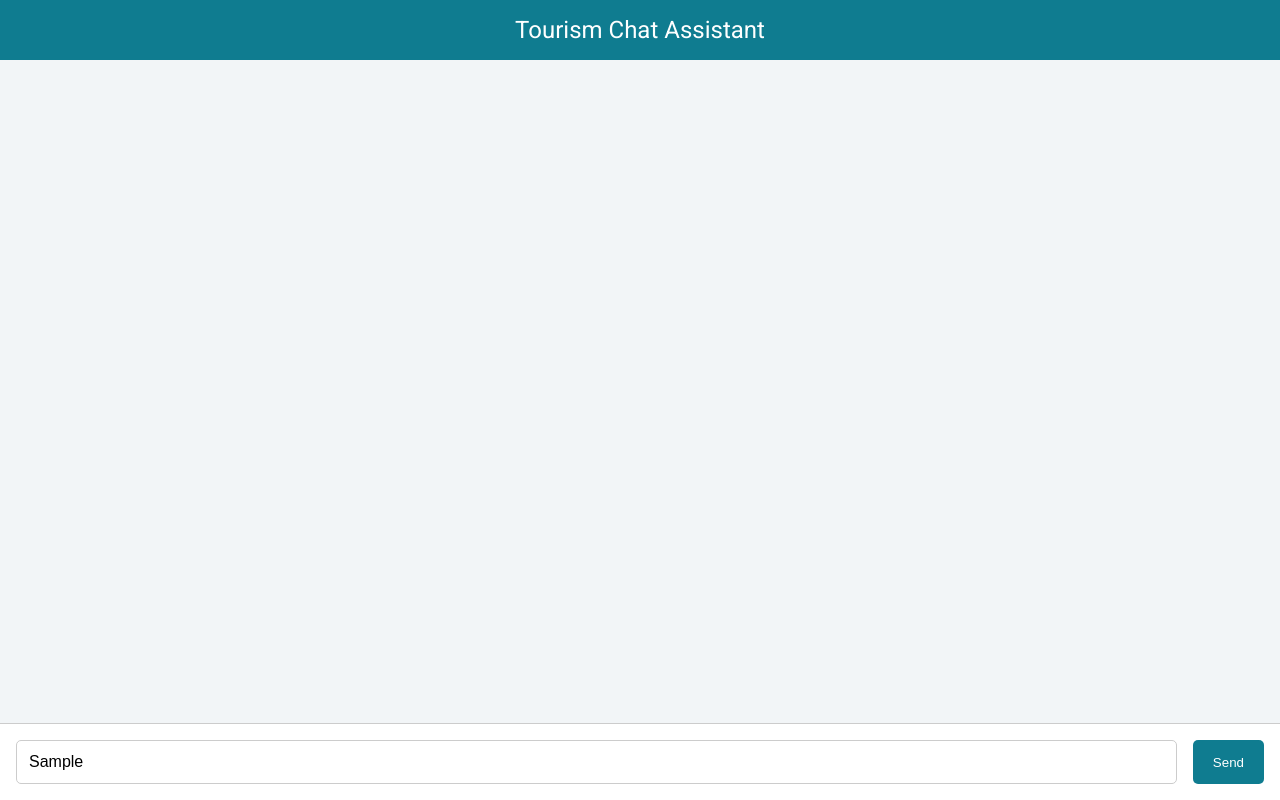
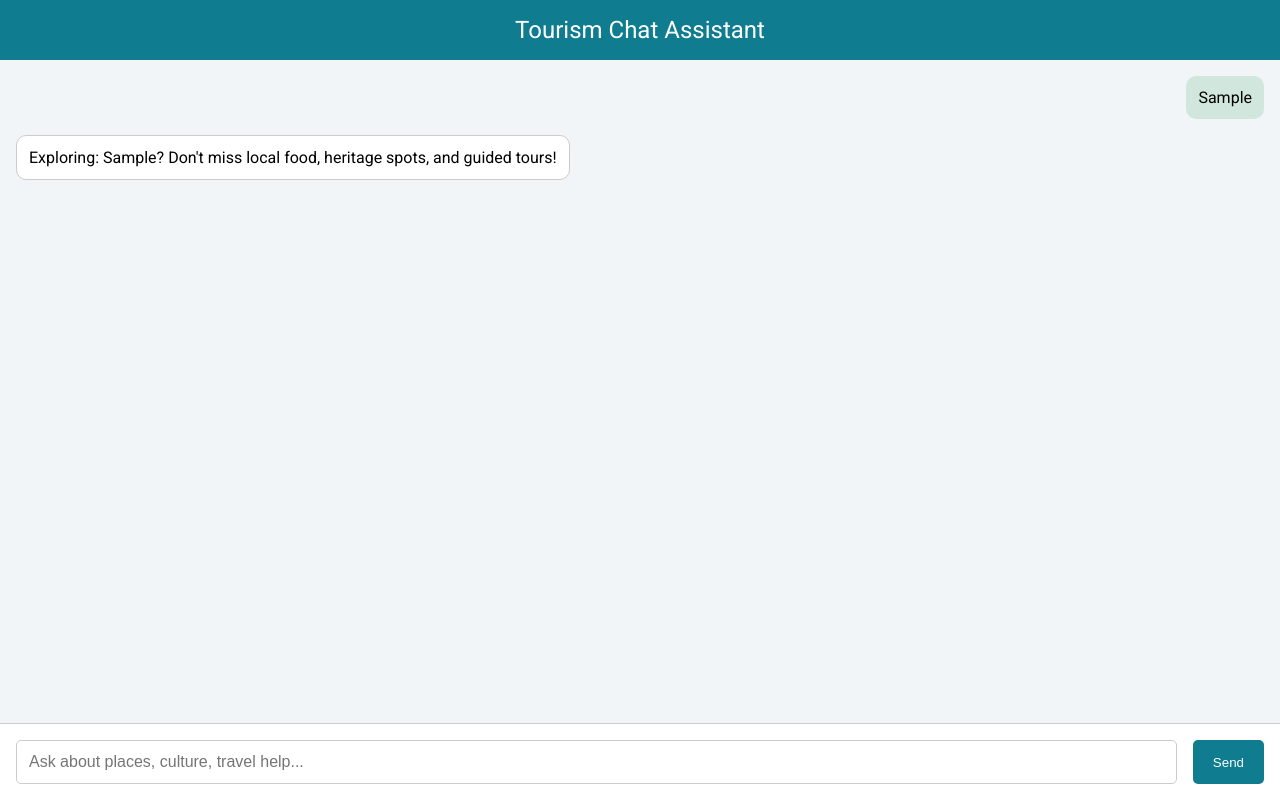
Before and after one commit to AnirBidesi/Tourism, a plain HTML site: page index.html in a window 1280 px wide. Both pictures are taken after typing "Sample" into the empty fields and a click on the button "Send". Drawn offline with Linux system fonts and the light colour scheme.

Commit message:
Fix chat script syntax error from escaped template literals
Stray backslashes before backticks made the inline script fail to
parse, so the Send button did nothing.

Co-Authored-By: Claude Opus 5.5 <noreply@anthropic.com>
Claude-Session: https://claude.ai/code/session_01RAa5b32vsQNJ41JYZX1VNj

```diff
--- a/index.html
+++ b/index.html
@@ -82,14 +82,14 @@
 
     function addMessage(content, sender) {
       const msg = document.createElement('div');
-      msg.className = \`message \${sender}\`;
+      msg.className = `message ${sender}`;
       msg.textContent = content;
       chatbox.appendChild(msg);
       chatbox.scrollTop = chatbox.scrollHeight;
     }
 
     async function getBotReply(message) {
-      return \`Exploring: \${message}? Don't miss local food, heritage spots, and guided tours!\`;
+      return `Exploring: ${message}? Don't miss local food, heritage spots, and guided tours!`;
     }
 
     button.addEventListener('click', async () => {
```
